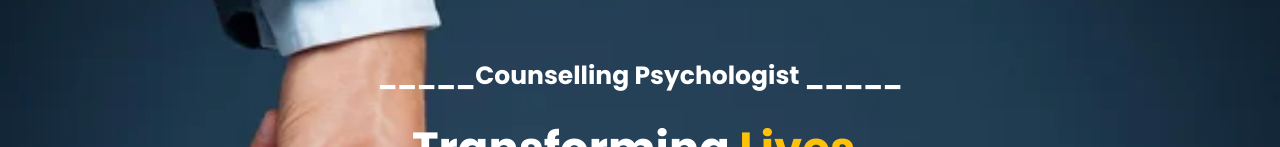
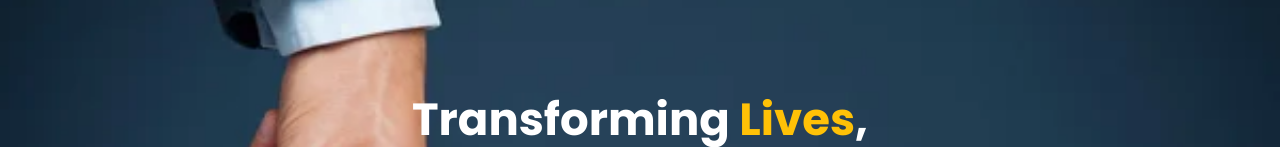
Before and after one commit to VinothBabu990/vinoth, a plain HTML site: page index.html in a window 1280 px wide. Shown: the part 211-358 px from the top of the page. Drawn offline with Linux system fonts and the light colour scheme.

Commit message:
Update index.html

```diff
--- a/index.html
+++ b/index.html
@@ -37,9 +37,7 @@
 
                 <!-------- intro-left --------->
                 <div class="intro-left">
-                    <div class="lh3">
-                        <h3>Counselling Psychologist </h3>
-                    </div>
+
                     <div class="lh1">
                         <h1>Transforming <span> Lives</span>,</h1>
                         <h1> Empowering <span>Minds</span></h1>
```
